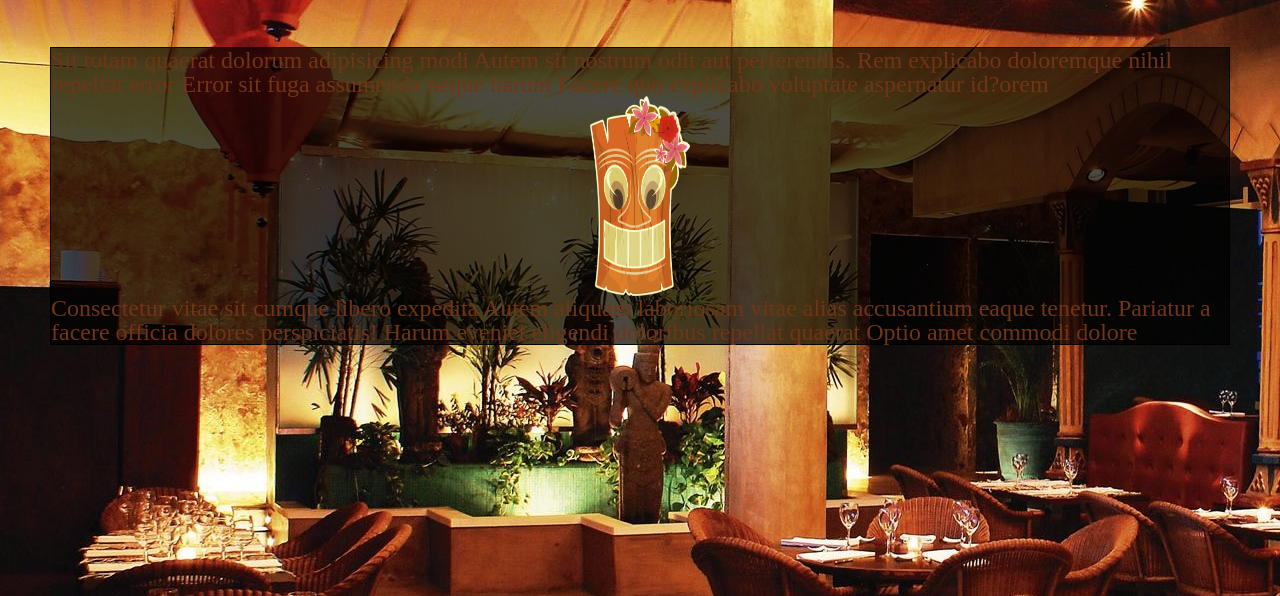
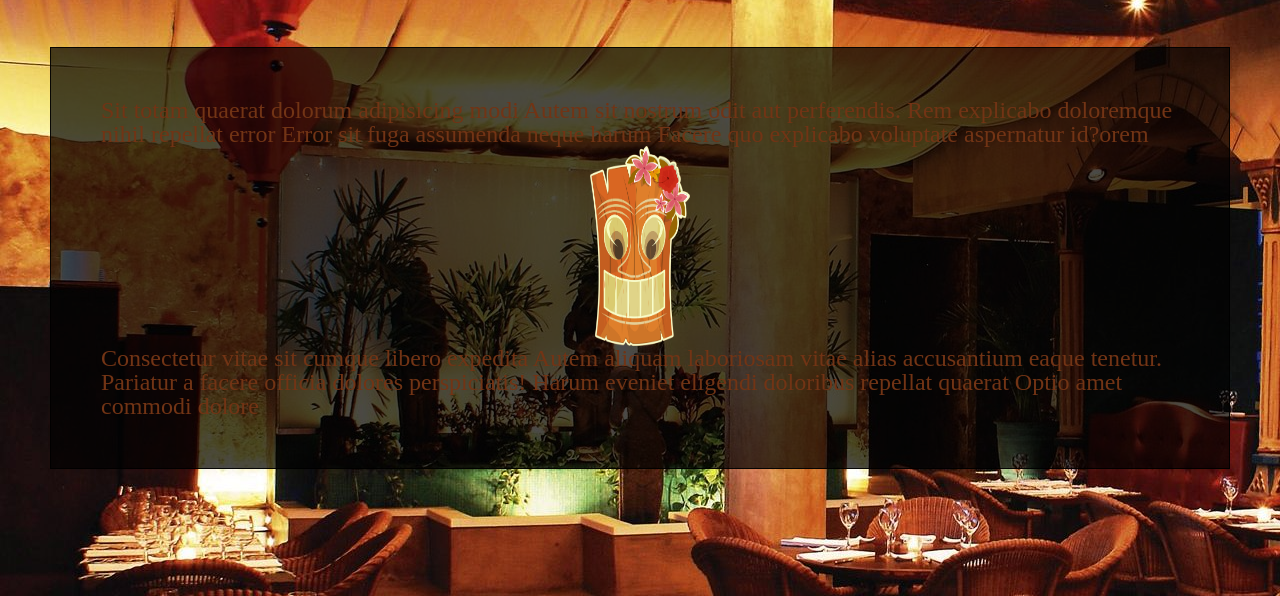
Before and after one commit to jplante01/TOP-restaurant-page, a website built with webpack: page dist/index.html in a window 1280 px wide. Shown: the part 204-800 px from the top of the page. Built offline with nearby package versions, Linux system fonts and the light colour scheme.

Commit message:
Rework main window to better implement switching

```diff
--- a/src/header.js
+++ b/src/header.js
@@ -2,6 +2,7 @@
 function createHeader() {
   const header = document.createElement('div');
   header.classList.add('header');
+  header.classList.add('f-col');
 
   const banner = document.createElement('h1');
   banner.classList.add('banner')
--- a/src/home.js
+++ b/src/home.js
@@ -2,12 +2,15 @@ import tiki from './images/tiki.png';
 
 function loadHome() {
   const home = document.createElement('div');
-  home.classList.add('home');
+  home.id = home;
+  home.classList.add('f-col');
+
   const blurb = document.createElement('p');
   blurb.textContent = "Sit totam quaerat dolorum adipisicing modi Autem sit nostrum odit aut perferendis. Rem explicabo doloremque nihil repellat error Error sit fuga assumenda neque harum Facere quo explicabo voluptate aspernatur id?orem"
 
   const tikiImg = new Image();
   tikiImg.src = tiki;
+  tikiImg.id = 'tiki';
 
   const invite = document.createElement('p');
   invite.textContent = "Consectetur vitae sit cumque libero expedita Autem aliquam laboriosam vitae alias accusantium eaque tenetur. Pariatur a facere officia dolores perspiciatis! Harum eveniet eligendi doloribus repellat quaerat Optio amet commodi dolore"
--- a/src/index.js
+++ b/src/index.js
@@ -1,17 +1,30 @@
 import './styles.css';
 import './back.jpeg';
 import createHeader from './header.js';
+import createMain from './main.js';
 import loadHome from './home.js';
 import loadContact from './contact.js';
 
 function initializeWebsite() {
   const content = document.getElementById('content');
+
   content.appendChild(createHeader());
-  content.appendChild(loadHome());
+  content.appendChild(createMain());
+
+  const main = document.getElementById('main');
+
+  main.appendChild(loadHome());
 }
 
-function populatePage(tab) {
-  console.log(tab);
+function populatePage(target) {
+  const main = document.getElementsById('main');
+ console.log(main.id);
+  if (target.id === main.id) {
+    console.log('match!')
+  }
+
+  // main.textContent = "";
+  // main.appendChild();
 }
 
 function loadEventListeners() {
--- /dev/null
+++ b/src/main.js
@@ -0,0 +1,10 @@
+function main() {
+  const main = document.createElement('div');
+  main.id = 'main';
+  main.classList.add('main');
+  main.classList.add('f-col');
+
+  return main;
+}
+
+export default main;
--- a/src/styles.css
+++ b/src/styles.css
@@ -61,13 +61,15 @@ body {
   background-image: url(./back.jpeg);
 }
 
-
-.header {
-  background-color: var(--background-dark);
+.f-col {
   display: flex;
   flex-direction: column;
   align-items: center;
   justify-content: center;
+}
+
+.header {
+  background-color: var(--background-dark);
 }
 
 .banner {
@@ -86,20 +88,20 @@ body {
   border: none;
 }
 
-.home {
+.main {
   background-color: var(--background-light);
   border: 1px solid var(--background-dark);
-  margin: 50px;
+  width: auto;
+  margin: 50px 50px;
   color: var(--font-color);
   font-size: 24px;
-  display: flex;
-  flex-direction: column;
-  align-items: center;
-  justify-content: center;
-  border-radius:
 }
 
-.home img {
+.main > div {
+  margin: 50px;
+}
+
+#tiki {
   width: 100px;
   height: 200px;
 }
```
